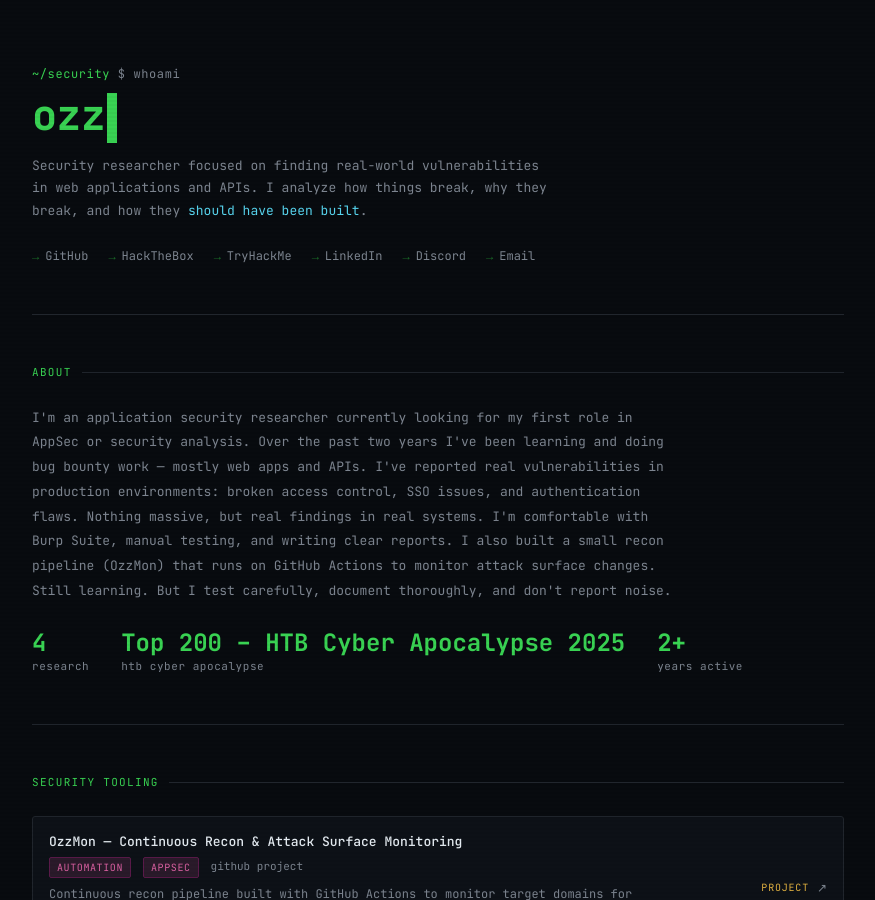
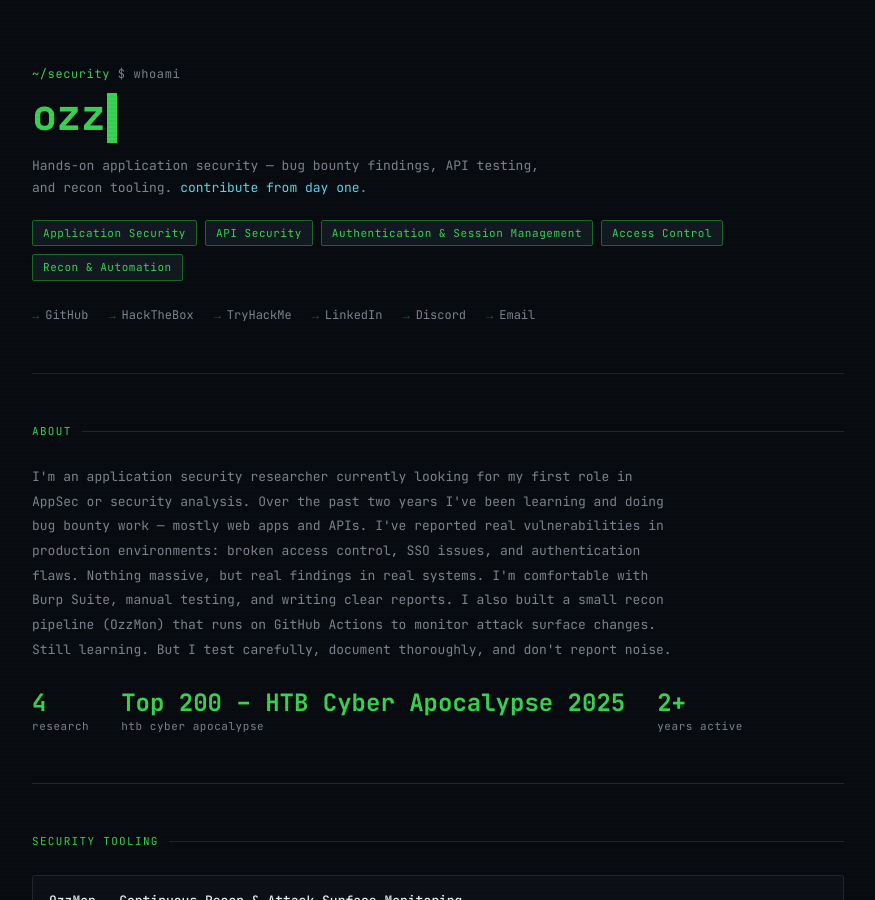
Before and after one commit to Psyphen36/anupam-security-portfolio, a Jekyll site: the page built from index.html, in a window 1280 px wide and 900 px high. Shown: the whole window, without its empty margins (202-1077 px from the left). Built offline with Jekyll 4.4.1, drawn with Linux system fonts in a browser that asks for light colours.

Commit message:
Update index.html

```diff
--- a/index.html
+++ b/index.html
@@ -383,13 +383,15 @@ layout: null
     </div>
     <h1><span class="handle">{{ site.author }}</span><span class="cursor"></span></h1>
     <p class="tagline">
-      Security researcher focused on finding real-world vulnerabilities in web applications and APIs.
-I analyze how things break, why they break, and how they
-      <span class="highlight">should have been built</span>.
-    </p>
+  Hands-on application security — bug bounty findings, API testing, and recon tooling.
+  <span class="highlight">contribute from day one</span>.
+</p>
 
-
-
+<div class="badges">
+  {% for area in site.focus_areas %}
+  <span class="badge active">{{ area }}</span>
+  {% endfor %}
+</div>
 
     <div class="social-links">
       {% if site.github_username %}
```
